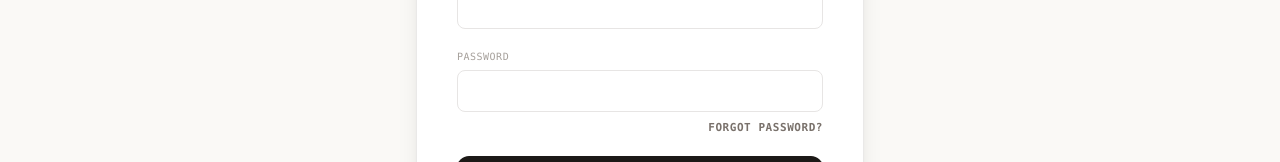
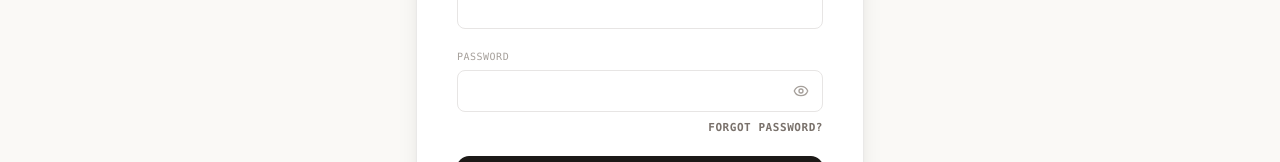
Before and after one commit to ibuilddreams/TrueTrek-Knowledge-system, a Next.js app in the folder frontend/: page /login in a window 1280 px wide. Shown: the part 394-556 px from the top of the page. Built offline with nearby package versions, Linux system fonts and the light colour scheme; no server answers; a web font is replaced by a local one.

Commit message:
feat: add password visibility toggle to AuthField component

```diff
--- a/frontend/src/components/features/auth/LoginForm.jsx
+++ b/frontend/src/components/features/auth/LoginForm.jsx
@@ -89,6 +89,7 @@
             autoComplete="current-password"
             value={password}
             onChange={(e) => setPassword(e.target.value)}
+            showPasswordToggle
           />
           <div className="flex justify-end">
             <Link
--- a/frontend/src/components/ui/AuthField.jsx
+++ b/frontend/src/components/ui/AuthField.jsx
@@ -1,5 +1,7 @@
 "use client";
 
+import { useState } from "react";
+import { Eye, EyeOff } from "lucide-react";
 import { useTheme } from "@/hooks/useTheme";
 
 export default function AuthField({
@@ -12,16 +14,23 @@
   autoComplete,
   error,
   icon: Icon,
+  showPasswordToggle = false,
   inputClassName,
   ...rest
 }) {
   const { isVault } = useTheme();
+  const [showPassword, setShowPassword] = useState(false);
+
+  const isPasswordField = type === "password";
+  const resolvedType =
+    isPasswordField && showPasswordToggle && showPassword ? "text" : type;
 
   const resolvedInputClassName =
     inputClassName ||
     [
       "w-full p-3 rounded-lg border text-xs font-mono focus:outline-none transition",
       Icon ? "pl-10" : "",
+      showPasswordToggle && isPasswordField ? "pr-11" : "",
       isVault
         ? "bg-[#0c0b0a] text-stone-200 placeholder:text-stone-600"
         : "bg-white text-stone-800 placeholder:text-stone-400",
@@ -53,7 +62,7 @@
         )}
         <input
           id={id}
-          type={type}
+          type={resolvedType}
           required={required}
           autoComplete={autoComplete}
           value={value}
@@ -61,6 +70,25 @@
           className={resolvedInputClassName}
           {...rest}
         />
+        {showPasswordToggle && isPasswordField && (
+          <button
+            type="button"
+            onClick={() => setShowPassword((prev) => !prev)}
+            className={`absolute inset-y-0 right-0 pr-3.5 flex items-center transition ${
+              isVault
+                ? "text-stone-500 hover:text-stone-300"
+                : "text-stone-400 hover:text-stone-600"
+            }`}
+            title={showPassword ? "Hide password" : "Show password"}
+            aria-label={showPassword ? "Hide password" : "Show password"}
+          >
+            {showPassword ? (
+              <EyeOff className="w-4 h-4" />
+            ) : (
+              <Eye className="w-4 h-4" />
+            )}
+          </button>
+        )}
       </div>
       {error && (
         <p className="text-[11px] text-red-600 font-mono mt-1.5">{error}</p>
```
